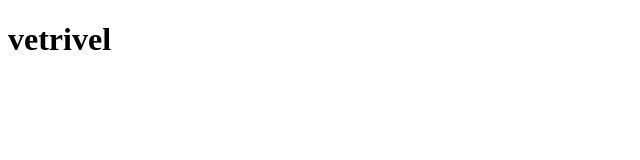
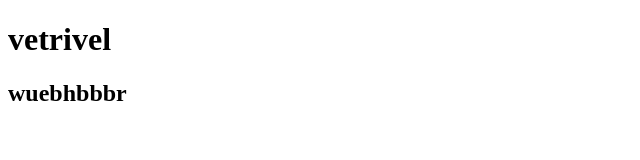
Before and after one commit to Vetrivelmaran/merge-_request, a plain HTML site: page index.html in a window 1280 px wide. Shown: the whole page, without its empty margins (0-640 px from the left). Drawn offline with Linux system fonts and the light colour scheme.

```diff
--- a/index.html
+++ b/index.html
@@ -9,6 +9,6 @@
     <div class="table">
         <h1>vetrivel</h1>
     </div>
-
+<h2>wuebhbbbr</h2>
 </body>
 </html>
```
